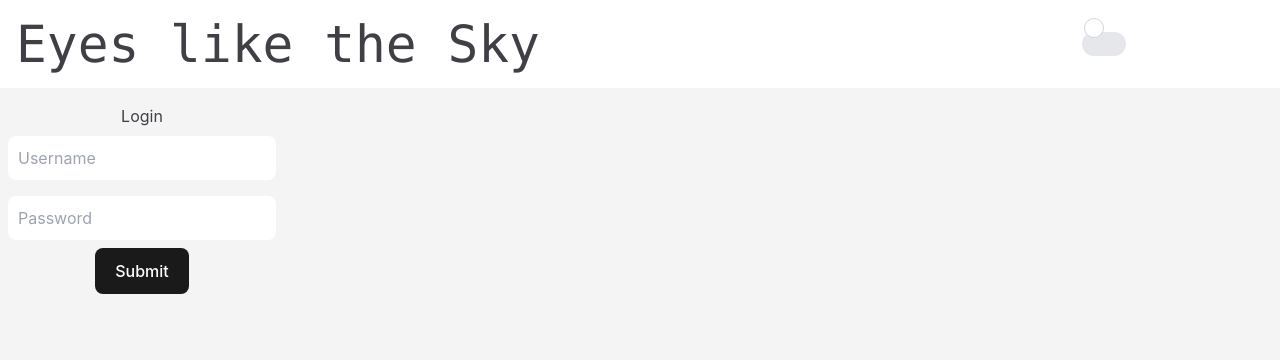
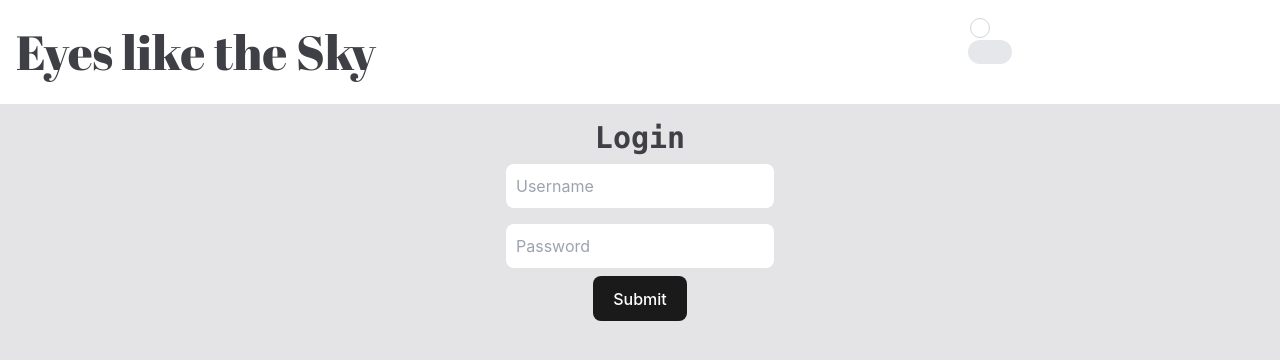
Before and after one commit to PrateekTh/data-3D, a React (Vite) app in the folder Context-Theme/: page / in a window 1280 px wide. Shown: the top 360 px of the page. Built offline with nearby package versions, Linux system fonts and the light colour scheme.

Commit message:
Added Three, R3F, minor visual changes

```diff
--- a/Context-Theme/package.json
+++ b/Context-Theme/package.json
@@ -10,8 +10,10 @@
     "preview": "vite preview"
   },
   "dependencies": {
+    "@react-three/fiber": "^8.16.8",
     "react": "^18.2.0",
-    "react-dom": "^18.2.0"
+    "react-dom": "^18.2.0",
+    "three": "^0.165.0"
   },
   "devDependencies": {
     "@types/react": "^18.2.66",
--- a/Context-Theme/src/App.jsx
+++ b/Context-Theme/src/App.jsx
@@ -2,10 +2,8 @@ import React, { useState, useEffect } from 'react';
 import UserContextProvider from './context/UserContextProvider'
 import { ThemeProvider } from './context/ThemeContext.js'
 import './App.css'
-import Login from './components/Login'
 import Profile from './components/Profile'
 import ThemeBtn from './components/ThemeBtn.jsx';
-import Card from './components/Card.jsx';
 
 function App() {
 
@@ -25,15 +23,15 @@ function App() {
 	}, [themeMode]);
 	return (
 		<>
-			<div className='duration-200 main-body min-h-screen bg-zinc-100 dark:bg-zinc-700 text-zinc-700 dark:text-white m-0'>
+			<div className='duration-200 flex-col items-center main-body min-h-screen bg-zinc-200 dark:bg-zinc-700 text-zinc-700 dark:text-white m-0'>
 				<ThemeProvider value={{themeMode, lightTheme, darkTheme}}>
 				<UserContextProvider>
 
 					<div className="flex flex-wrap">
 						<div className="w-full">
 							<div className="p-4 flex mb-4 bg-white dark:bg-black">
-								<h1 className='font-mono'>Eyes like the Sky</h1>
-								<div className="w-full max-w-md flex justify-end mx-auto">
+								<h1 className='main-head font-mono'>Eyes like the Sky</h1>
+								<div className="w-full max-w-sm flex justify-end mx-auto">
 									<ThemeBtn />
 								</div>
 							</div>
@@ -41,9 +39,8 @@ function App() {
 
 						</div>
 					</div>
-					<div className='flex text-center'>
-						<Profile/>
-					</div>
+					<Profile/>
+
 				</UserContextProvider>
 				</ThemeProvider>
 			</div>
--- a/Context-Theme/src/components/Login.jsx
+++ b/Context-Theme/src/components/Login.jsx
@@ -12,8 +12,8 @@ function Login(){
         setUser({username, password});
     }
     return(
-        <div>
-            <h2>Login</h2>
+        <div className='flex-col w-screen'>
+            <h1 className='text-3xl font-mono font-bold'>Login</h1>
             <input type='text'
             value={username}
             onChange={(e) => {setUsername(e.target.value)}}
--- a/Context-Theme/src/components/Profile.jsx
+++ b/Context-Theme/src/components/Profile.jsx
@@ -10,7 +10,9 @@ function Profile() {
 
     return (
     <>
+        <div className='w-screen'>
             <Card />
+        </div>
     </>)
 }
 
--- a/Context-Theme/src/index.css
+++ b/Context-Theme/src/index.css
@@ -1,3 +1,5 @@
+@import url("https://fonts.googleapis.com/css2?family=Abril+Fatface&display=swap");
+
 @tailwind base;
 @tailwind components;
 @tailwind utilities;
@@ -10,14 +12,14 @@
   -moz-osx-font-smoothing: grayscale;
 }
 
+.main-head {
+  font-family: "Abril Fatface";
+  font-size: 3em;
+}
+
 body {
   margin: 0;
   padding: 0;
-}
-
-h1 {
-  font-size: 3.2em;
-  line-height: 1.1;
 }
 
 button {
```
Also changed, not shown: 1 other file (tests, documents, lock files or other folders).
